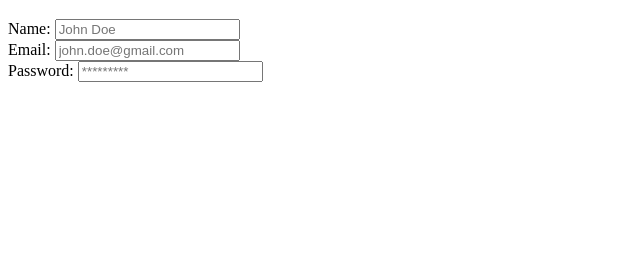
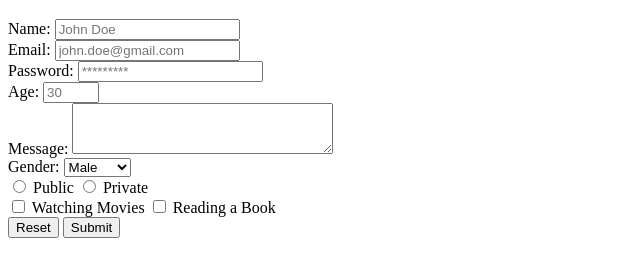
Before and after one commit to Lettush/FAU04, a plain HTML site: page 3 - HTML/forms.html in a window 1280 px wide. Shown: the part 61-338 px from the top of the page, without its empty margins (0-640 px from the left). Drawn offline with Linux system fonts and the light colour scheme.

Commit message:
finished forms

```diff
--- a/3 - HTML/forms.html
+++ b/3 - HTML/forms.html
@@ -43,6 +43,55 @@
           required
         />
       </div>
+
+      <div>
+        <!-- Number / Age -->
+        <label for="age">Age:</label>
+        <input
+          type="number"
+          name="age"
+          id="age"
+          placeholder="30"
+          min="1"
+          max="60"
+          required
+        />
+      </div>
+
+      <div>
+        <!-- Message -->
+        <label for="message">Message:</label>
+        <textarea name="message" id="message" cols="30" rows="3"></textarea>
+      </div>
+
+      <div>
+        <!-- Select / Gender -->
+        <label for="gender">Gender:</label>
+        <select name="gender" id="gender">
+          <option value="Male">Male</option>
+          <option value="Female">Female</option>
+          <option value="Others">Others</option>
+        </select>
+      </div>
+
+      <div>
+        <!-- Status -->
+        <input type="radio" name="status" id="public" value="public">
+        <label for="public">Public</label>
+        <input type="radio" name="status" id="private" value="private">
+        <label for="private">Private</label>
+      </div>
+
+      <div>
+        <!-- Hobbies -->
+        <input type="checkbox" name="movies" id="movies" value="movies">
+        <label for="movies">Watching Movies</label>
+        <input type="checkbox" name="reading-book" id="reading-book" value="book">
+        <label for="reading-book">Reading a Book</label>
+      </div>
+
+      <button type="reset">Reset</button>
+      <button type="submit">Submit</button>
     </form>
   </body>
 </html>
```
